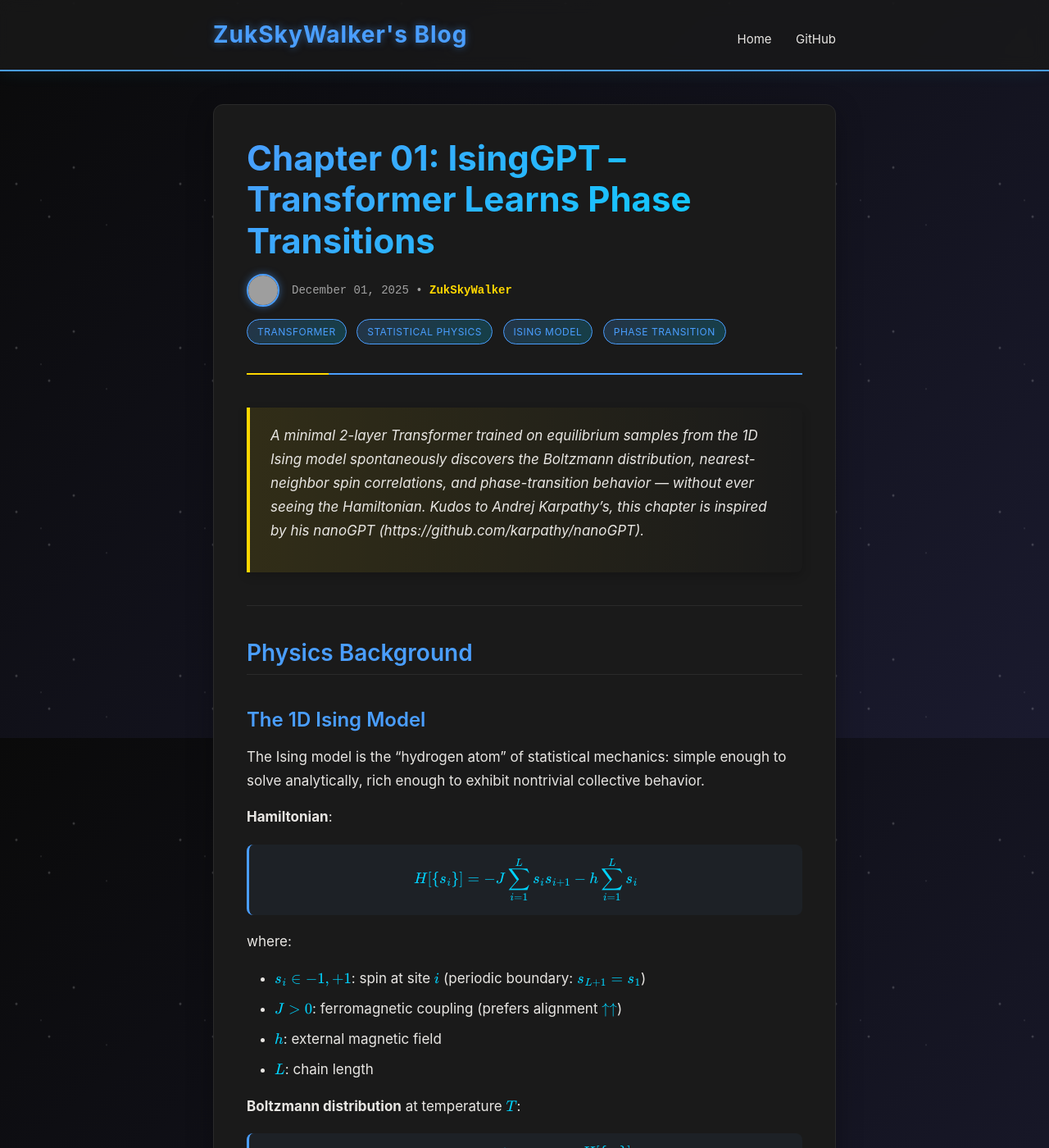
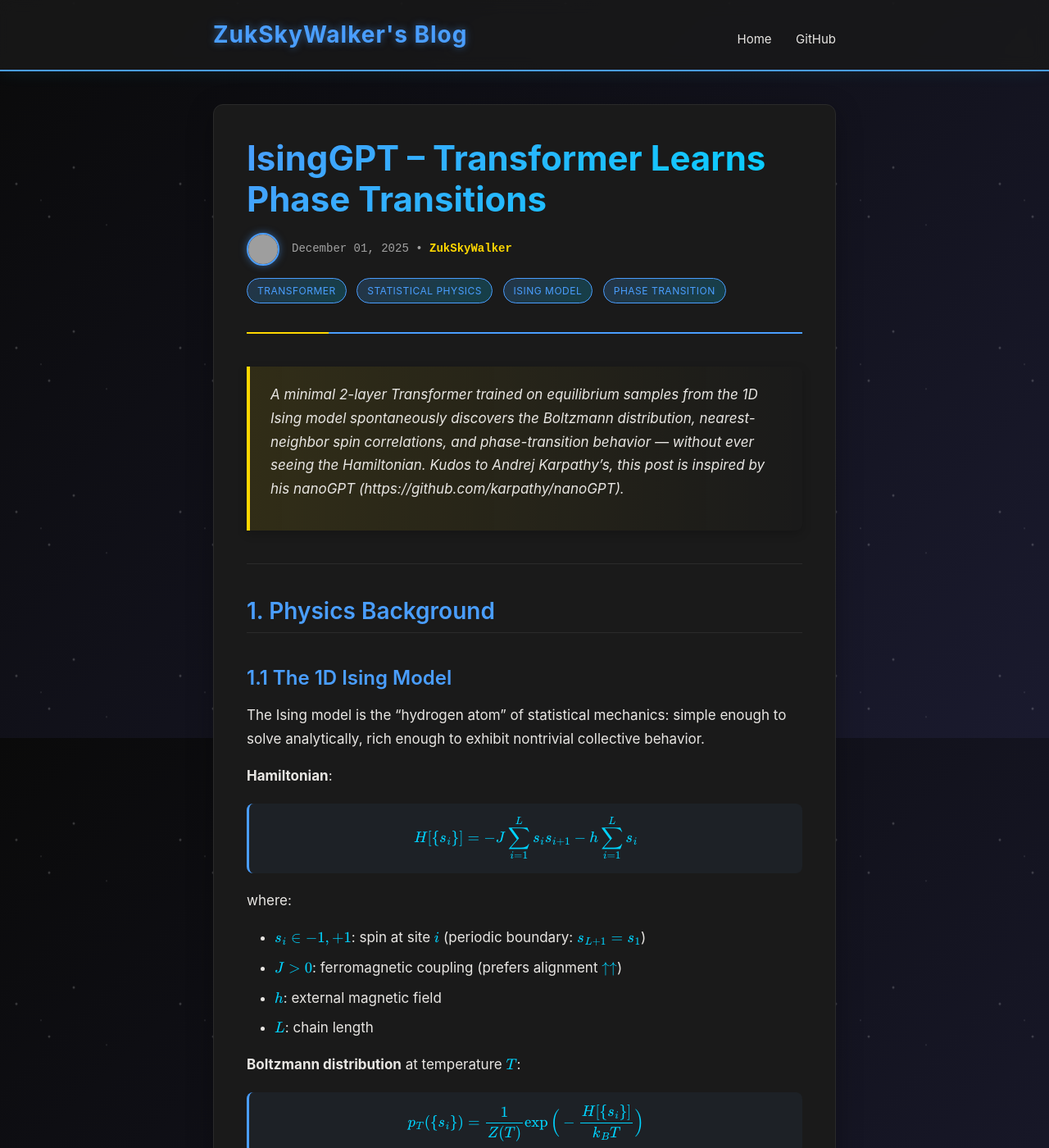
Before and after one commit to ZukSkyWalker/PhysAI-Zen, a Jekyll site: the page built from docs/_posts/2025-12-01-ising-gpt.md, in a window 1280 px wide and 1400 px high. Shown: the whole window at 82% size. Built offline with Jekyll 4.4.1, drawn with Linux system fonts in a browser that asks for light colours; nearby versions of some CDN libraries; some of the changed text lies outside the part shown; grey boxes are pictures that could not be loaded.

Commit message:
Major blog improvements: remove chapter prefixes, add section numbering, update baseurl
1. Remove 'Chapter XX:' from all post titles
   - IsingGPT, Decision Transformer, MaxEnt RL titles cleaned up
   - Updated 'chapter' to 'post' in references

2. Add hierarchical section numbering to all posts
   - Main sections: 1, 2, 3, ...
   - Subsections: 1.1, 1.2, 1.3, ...
   - Improves readability and navigation

3. Update baseurl configuration
   - Changed from '/PhysAI-Zen' to ''
   - Prepares for potential move to username.github.io repo

````diff
--- a/_config.yml
+++ b/_config.yml
@@ -1,6 +1,6 @@
 title: ZukSkyWalker's Blog
 description: Seeking the truth of the universe
-baseurl: /PhysAI-Zen
+baseurl: ""
 url: https://zukskywalker.github.io
 
 # Author
--- a/docs/_posts/2025-12-01-ising-gpt.md
+++ b/docs/_posts/2025-12-01-ising-gpt.md
@@ -1,19 +1,19 @@
 ---
 layout: post
-title: "Chapter 01: IsingGPT – Transformer Learns Phase Transitions"
+title: "IsingGPT – Transformer Learns Phase Transitions"
 date: 2025-12-01
 author: ZukSkyWalker
 tags: [Transformer, Statistical Physics, Ising Model, Phase Transition]
 excerpt: "A minimal 2-layer Transformer trained on equilibrium samples from the 1D Ising model spontaneously discovers the Boltzmann distribution, nearest-neighbor spin correlations, and phase-transition behavior — without ever seeing the Hamiltonian."
 ---
 
-> A minimal 2-layer Transformer trained on equilibrium samples from the 1D Ising model spontaneously discovers the Boltzmann distribution, nearest-neighbor spin correlations, and phase-transition behavior — without ever seeing the Hamiltonian. Kudos to Andrej Karpathy's, this chapter is inspired by his nanoGPT (https://github.com/karpathy/nanoGPT).
+> A minimal 2-layer Transformer trained on equilibrium samples from the 1D Ising model spontaneously discovers the Boltzmann distribution, nearest-neighbor spin correlations, and phase-transition behavior — without ever seeing the Hamiltonian. Kudos to Andrej Karpathy's, this post is inspired by his nanoGPT (https://github.com/karpathy/nanoGPT).
 
 ---
 
-## Physics Background
+## 1. Physics Background
 
-### The 1D Ising Model
+### 1.1 The 1D Ising Model
 
 The Ising model is the "hydrogen atom" of statistical mechanics: simple enough to solve analytically, rich enough to exhibit nontrivial collective behavior.
 
@@ -37,7 +37,7 @@ $$
 
 where $Z(T) = \sum_{\{s_i\}} \exp(-H/k_B T)$ is the partition function.
 
-### Phase Transition (in infinite 1D: none; but crossover exists)
+### 1.2 Phase Transition (in infinite 1D: none; but crossover exists)
 
 In 1D with finite $L$, there is no true phase transition, but:
 - **High $T$ (paramagnetic)**: spins are disordered, $\langle s_i s_j \rangle \to 0$ rapidly
@@ -57,7 +57,7 @@ $$
 
 where $\xi(T) = -1/\log(\tanh(J/k_B T))$ is the **correlation length**. As $T \to 0$, $\xi \to \infty$ (quasi-long-range order).
 
-### Analytical Solution: 1D Ising Chain (Zero Field)
+### 1.3 Analytical Solution: 1D Ising Chain (Zero Field)
 
 For a concrete example, consider a 1D ferromagnetic Ising chain with $L=64$ sites, coupling $J=1$, zero field $h=0$, and $k_B=1$.
 
@@ -131,9 +131,9 @@ flowchart TD
 
 ---
 
-## ML Narrative: Transformer as Boltzmann Distribution Learner
+## 3. ML Narrative: Transformer as Boltzmann Distribution Learner
 
-### Setup
+### 3.1 Setup
 
 We treat each spin configuration $\{s_1, \dots, s_L\}$ as a **sequence** and train a standard autoregressive Transformer:
 
@@ -241,9 +241,9 @@ This is remarkable: the Transformer learns the **temperature-dependent structure
 
 ---
 
-## Connection to Statistical Physics
+## 4. Connection to Statistical Physics
 
-### Why does this work?
+### 4.1 Why does this work?
 
 The autoregressive factorization
 
@@ -334,11 +334,11 @@ Empirically, the learned attention weights mirror the theoretical spin-spin corr
 
 ---
 
-## Try It Yourself: Verification Experiments
+## 6. Try It Yourself: Verification Experiments
 
 Want to see this in action? Here are concrete experiments you can run:
 
-### Experiment 1: Measure Nearest-Neighbor Correlation
+### 6.1 Experiment 1: Measure Nearest-Neighbor Correlation
 
 ```python
 # Generate samples from trained Transformer
@@ -358,7 +358,7 @@ print(f"Error: {abs(nn_corr - theory):.4f}")
 
 **Expected**: Error < 1% for well-trained models.
 
-### Experiment 2: Plot Attention vs. Correlation Function
+### 6.2 Experiment 2: Plot Attention vs. Correlation Function
 
 ```python
 # Extract attention weights from first layer
````
Also changed, not shown: other parts of docs/_posts/2025-12-01-ising-gpt.md (+10 -10 lines), docs/_posts/2025-12-08-decision-transformer.md (+19 -19 lines), docs/_posts/2025-12-10-maxent-rl.md (+23 -23 lines).
